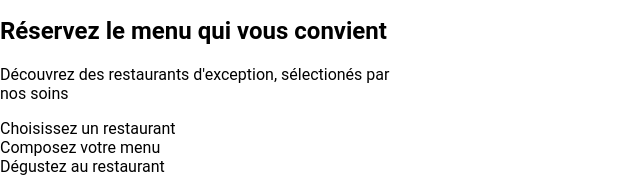
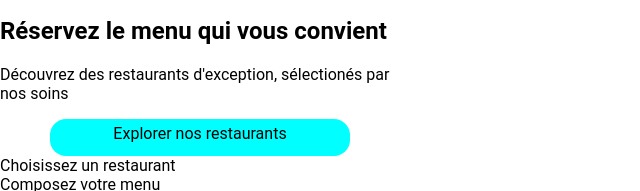
Before and after one commit to KalZyyrk/Projet_3_Hischke_Ulysse, a website: page index.html in a window 1280 px wide. Shown: the part 149-340 px from the top of the page, without its empty margins (0-640 px from the left). Drawn offline with Linux system fonts and the light colour scheme; a web font is replaced by a local one.

Commit message:
avancement

```diff
--- a/index.html
+++ b/index.html
@@ -19,7 +19,7 @@
     <div class="explore">
         <h2>Réservez le menu qui vous convient</h2>
         <p>Découvrez des restaurants d'exception, sélectionés par nos soins</p>
-        <div class="explore-btn"></div>
+        <div class="explore-btn">Explorer nos restaurants</div>
     </div>
     <div class="guide">
         <div class="guide-step">Choisissez un restaurant</div>
--- a/sass/main.scss
+++ b/sass/main.scss
@@ -22,3 +22,15 @@ body {
         text-align: center;
     }
 }
+.explore {
+
+    &-btn{
+        text-align: center;
+        padding-top: 0.3rem;
+        height: 2rem;
+        width: 75%;
+        background-color: aqua;
+        border-radius: 1rem;
+        margin: auto;
+    }
+}
```
Also changed, not shown: style.css, 1 other file.
